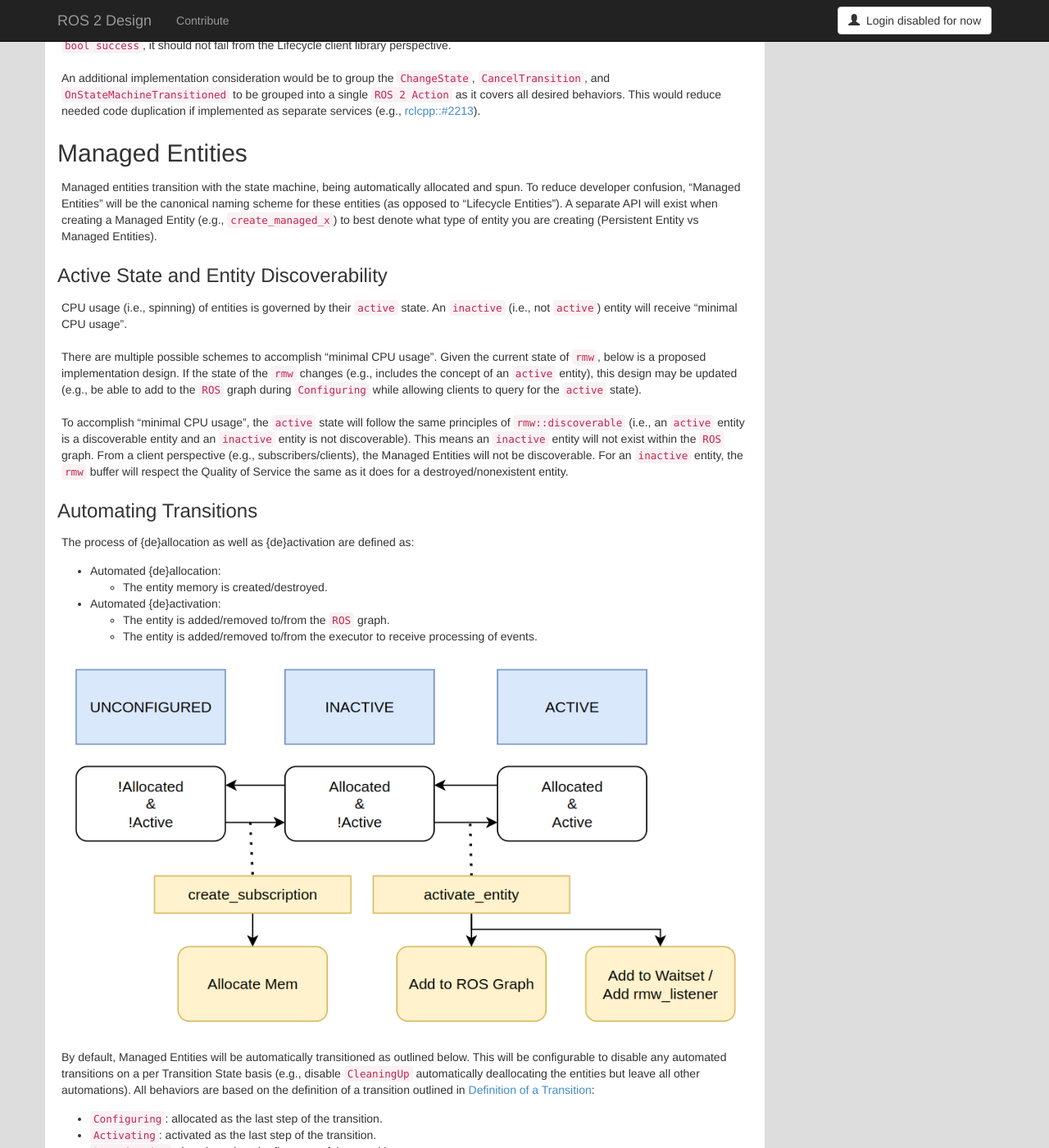
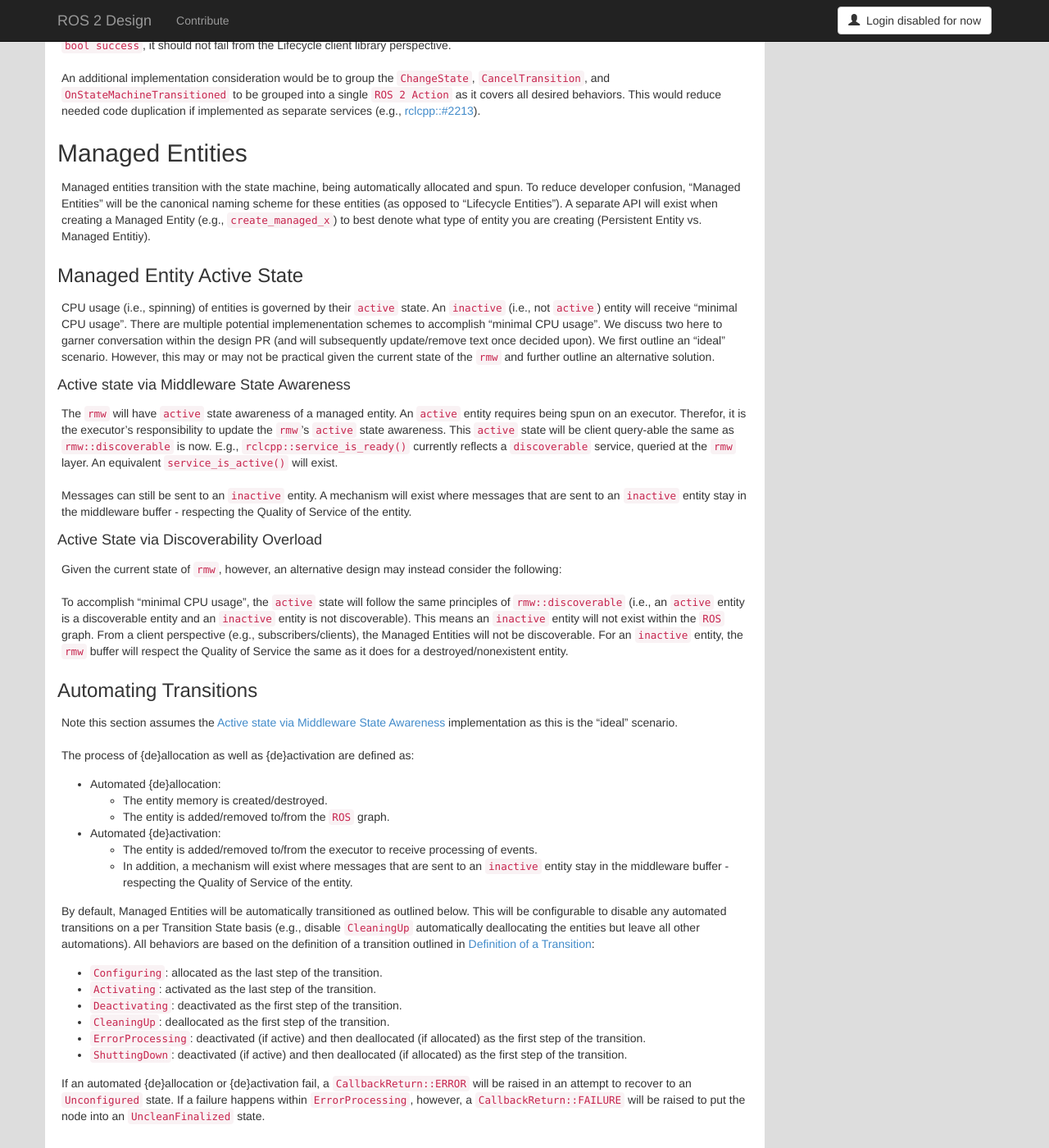
Before and after one commit to ros2/design, a Jekyll site: the page built from articles/node_lifecycle.md, in a window 1280 px wide and 1400 px high, scrolled down 8871 px. Shown: the whole window at 82% size. Built offline with Jekyll 4.4.1, drawn with Linux system fonts in a browser that asks for light colours; nearby versions of some CDN libraries.

Commit message:
update managed entities active state schemes

```diff
--- a/articles/node_lifecycle.md
+++ b/articles/node_lifecycle.md
@@ -198,7 +198,6 @@ In the event the backend throws and exception or error mid-transition (e.g., a s
 TODO @tgroechel: decide how to handle mid-transition error.
 
 #### User Transition Functions
-
 From the user perspective, transitions are completed in user transition functions.
 Each Transition state registers exactly one user transition function.
 This is to avoid needing to handle a more complicated register/deregister and ordering scheme for multiple callbacks (see [rclcpp::#2216](https://github.com/ros2/rclcpp/issues/2216)).
@@ -206,7 +205,8 @@ If a user would like multiple callbacks, they are expected to set up their own m
 
 All user transition functions are overridable and contain the prior state as an argument.
 This reduces having to explicitly write all user transition functions (e.g., the `Activating` callback may often just be a `CallbackReturn::SUCCESS` as Managed Entities are automatically transitioned).
-All user transition functions are expected to return control back to the Lifecycle backend of a [Return Values](#return-values) either through function return type (synchronous) or response deferral (through a shared handler). See [Synchronous and Asynchronous Transitions](#synchronous-and-asynchronous-transitions) for details.
+All user transition functions are expected to return control back to the Lifecycle backend of a [Return Values](#return-values) either through function return type (synchronous) or response deferral (through a shared handler).
+See [Synchronous and Asynchronous Transitions](#synchronous-and-asynchronous-transitions) for details.
 
 By default, all user transition functions return `CallbackReturn::SUCCESS` **except the `ErrorProcessing` callback which returns `CallbackReturn::FAILURE` by default**.
 This avoids the unintentional situation of returning a `CallbackReturn::ERROR` that silently succeeds/transitions into `Unconfigured`.
@@ -406,28 +406,42 @@ This would reduce needed code duplication if implemented as separate services (e
 
 Managed entities transition with the state machine, being automatically allocated and spun.
 To reduce developer confusion, "Managed Entities" will be the canonical naming scheme for these entities (as opposed to "Lifecycle Entities").
-A separate API will exist when creating a Managed Entity (e.g., `create_managed_x`) to best denote what type of entity you are creating (Persistent Entity vs Managed Entities).
+A separate API will exist when creating a Managed Entity (e.g., `create_managed_x`) to best denote what type of entity you are creating (Persistent Entity vs. Managed Entitiy).
 
-### Active State and Entity Discoverability
+### Managed Entity Active State
+CPU usage (i.e., spinning) of entities is governed by their `active` state. An `inactive` (i.e., not `active`) entity will receive "minimal CPU usage".
+There are multiple potential implemenentation schemes to accomplish "minimal CPU usage".
+We discuss two here to garner conversation within the design PR (and will subsequently update/remove text once decided upon).
+We first outline an "ideal" scenario.
+However, this may or may not be practical given the current state of the `rmw` and further outline an alternative solution.
 
-CPU usage (i.e., spinning) of entities is governed by their `active` state. An `inactive` (i.e., not `active`) entity will receive "minimal CPU usage".
+#### Active state via Middleware State Awareness
+The `rmw` will have `active` state awareness of a managed entity.
+An `active` entity requires being spun on an executor.
+Therefor, it is the executor's responsibility to update the `rmw`'s `active` state awareness.
+This `active` state will be client query-able the same as `rmw::discoverable` is now.
+E.g., `rclcpp::service_is_ready()` currently reflects a `discoverable` service, queried at the `rmw` layer.
+An equivalent `service_is_active()` will exist.
 
-There are multiple possible schemes to accomplish "minimal CPU usage".
-Given the current state of `rmw`, below is a proposed implementation design.
-If the state of the `rmw` changes (e.g., includes the concept of an `active` entity), this design may be updated (e.g., be able to add to the `ROS` graph during `Configuring` while allowing clients to query for the `active` state).
+Messages can still be sent to an `inactive` entity.
+A mechanism will exist where messages that are sent to an `inactive` entity stay in the middleware buffer - respecting the Quality of Service of the entity.
+
+#### Active State via Discoverability Overload
+Given the current state of `rmw`, however, an alternative design may instead consider the following:
 
 To accomplish "minimal CPU usage", the `active` state will follow the same principles of `rmw::discoverable` (i.e., an `active` entity is a discoverable entity and an `inactive` entity is not discoverable). This means an `inactive` entity will not exist within the `ROS` graph. From a client perspective (e.g., subscribers/clients), the Managed Entities will not be discoverable. For an `inactive` entity, the `rmw` buffer will respect the Quality of Service the same as it does for a destroyed/nonexistent entity.
 
 ### Automating Transitions
+Note this section assumes the [Active state via Middleware State Awareness](#active-state-via-middleware-state-awareness) implementation as this is the "ideal" scenario.
+
 The process of {de}allocation as well as {de}activation are defined as:
 
 - Automated {de}allocation:
   - The entity memory is created/destroyed.
+  - The entity is added/removed to/from the `ROS` graph.
 - Automated {de}activation:
-  - The entity is added/removed to/from the `ROS` graph.
   - The entity is added/removed to/from the executor to receive processing of events.
-
-![Lifecycle Managed Entity Allocation & Activation](/img/node_lifecycle/lifecycle_managed_entity.png)
+  - In addition, a mechanism will exist where messages that are sent to an `inactive` entity stay in the middleware buffer - respecting the Quality of Service of the entity.
 
 By default, Managed Entities will be automatically transitioned as outlined below. This will be configurable to disable any automated transitions on a per Transition State basis (e.g., disable `CleaningUp` automatically deallocating the entities but leave all other automations).
 All behaviors are based on the definition of a transition outlined in [Definition of a Transition](#definition-of-a-transition):
```
Also changed, not shown: img/node_lifecycle/lifecycle_managed_entity.png (deleted).
